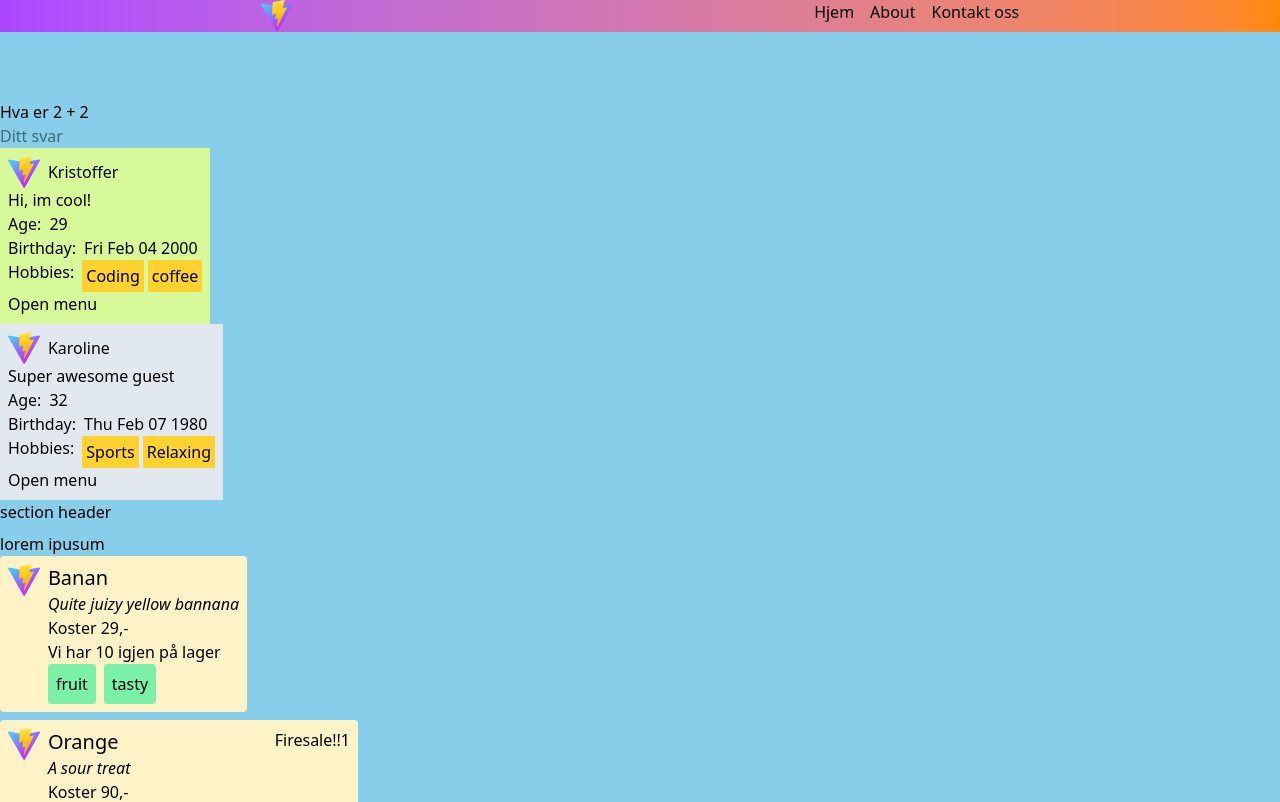
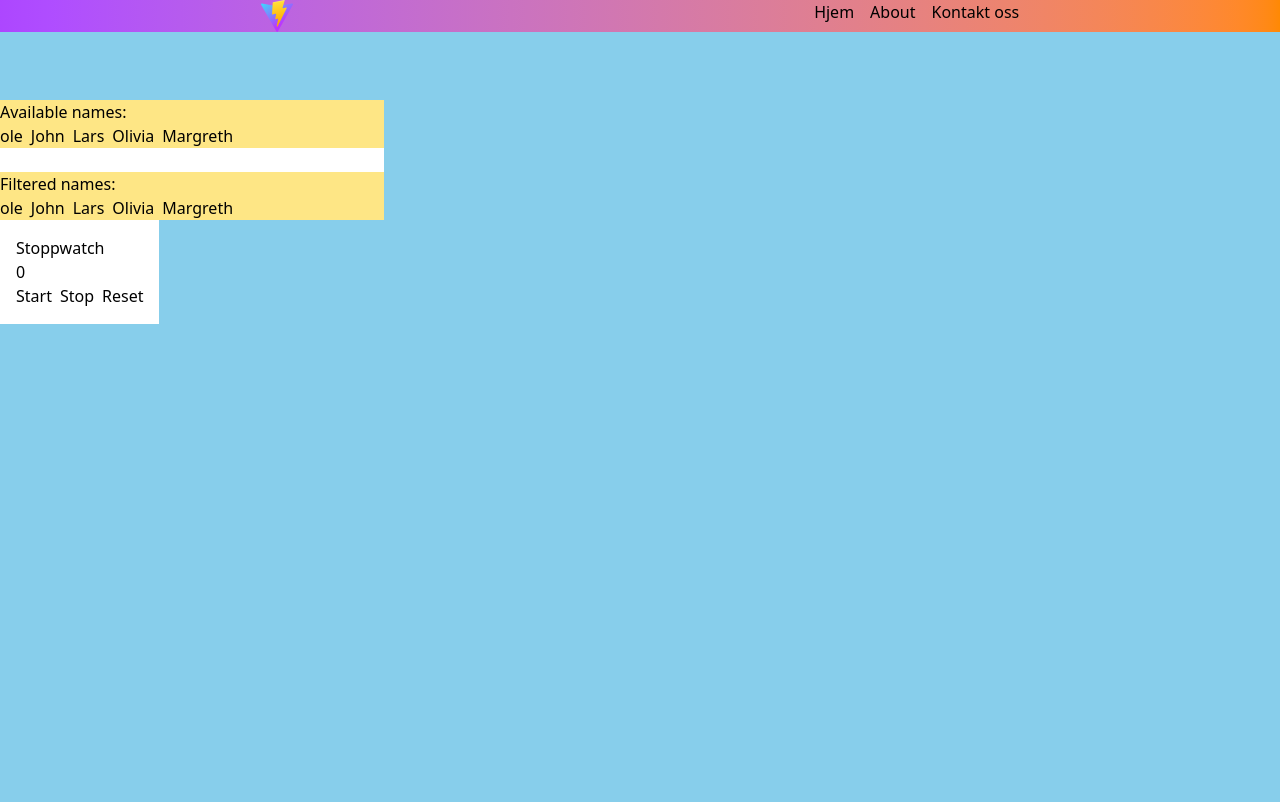
Before and after one commit to Fontenehuset-Bergen/react-workshop, a React (Vite) app: page / in a window 1280 px wide. Shown: the top 802 px of the page. Built offline with nearby package versions, Linux system fonts and the light colour scheme.

Commit message:
week 2.5 mid lecture update

```diff
--- a/src/assets/style/index.css
+++ b/src/assets/style/index.css
@@ -16,3 +16,8 @@ main {
     margin-top: 100px;
     flex: 1
 }
+
+input {
+    background-color: white;
+    color: black
+}
--- /dev/null
+++ b/src/components/examples/useRef.tsx
@@ -0,0 +1,30 @@
+import { useEffect, useRef, useState } from "react";
+
+export function ExampleUseRef() {
+  const [isVisible, setIsVisible] = useState<boolean>(false);
+  const buttonRef = useRef<HTMLButtonElement | null>(null);
+
+  useEffect(() => {
+    function handleScroll() {
+      setIsVisible(window.scrollY > 0);
+    }
+
+    window.addEventListener("scroll", handleScroll);
+    return () => window.removeEventListener("scroll", handleScroll);
+  }, []);
+
+  return (
+    <button
+      type="button"
+      className={`${
+        isVisible ? "block" : "hidden"
+      } fixed bottom-2 right-2 bg-red-300`}
+      ref={buttonRef}
+      onClick={()=> {
+        window.scrollTo({top: 0, behavior: "smooth"})
+      }}
+    >
+      Go up
+    </button>
+  );
+}
--- /dev/null
+++ b/src/components/examples/useRef2.tsx
@@ -0,0 +1,18 @@
+import { useState } from "react";
+
+export function ExampleUseRef2() {
+  const [stoppwatchTime, setStoppwatchTime] = useState<number>(0);
+
+
+  return (
+    <div className="bg-white p-4 w-fit">
+      <h1>Stoppwatch</h1>
+      <p>{stoppwatchTime}</p>
+      <span className="flex gap-2">
+        <button type="button">Start</button>
+        <button type="button">Stop</button>
+        <button type="button">Reset</button>
+      </span>
+    </div>
+  );
+}
--- /dev/null
+++ b/src/components/examples/useState.tsx
@@ -0,0 +1,33 @@
+import { useState, type ChangeEvent } from "react";
+
+interface ExampleProps {
+  names: string[];
+}
+
+export function ExampleUseState({ names }: ExampleProps) {
+  const [filteredNames, setFilteredNames] = useState(names);
+
+  function handleChange(event: ChangeEvent<HTMLInputElement>) {
+    const searchInput = event.currentTarget.value
+    const newNames = names.filter((name)=> name.includes(searchInput))
+    setFilteredNames(newNames)
+  }
+
+  return (
+    <div className="flex flex-col w-96 bg-amber-200">
+      <h2>Available names:</h2>
+      <span className="flex gap-2">
+        {names.map((name, index) => (
+          <p key={name + index}>{name}</p>
+        ))}
+      </span>
+      <input onChange={handleChange}/>
+      <h2>Filtered names:</h2>
+      <span className="flex gap-2">
+        {filteredNames.map((name, index) => (
+          <p key={name + index}>{name}</p>
+        ))}
+      </span>
+    </div>
+  );
+}
--- /dev/null
+++ b/src/components/feature/TodoList.tsx
@@ -0,0 +1,48 @@
+import { useState, type ChangeEvent } from "react";
+
+interface TodoListProps {
+  initialValue: string[];
+}
+
+export function TodoList(props: TodoListProps) {
+  const { initialValue } = props;
+  const [todoList, setTodoList] = useState<string[]>(initialValue);
+  const [inputValue, setInputValue] = useState("");
+
+  function handleInput() {
+    if (inputValue.length > 3) {
+      setTodoList((old) => [...old, inputValue]);
+    }
+  }
+
+  function handleChange(event: ChangeEvent<HTMLInputElement>) {
+    setInputValue(event.target.value);
+  }
+
+  function removeTodoItem(todo: string) {
+    const newTodoList = todoList.filter((existingTodo) => existingTodo != todo);
+    setTodoList(newTodoList);
+  }
+
+  return (
+    <div className="w-fit flex flex-col gap-2 bg-stone-700 text-white">
+      <h2 className="text-2xl">Todo-list</h2>
+      {todoList.map((todo) => (
+        <span className="flex gap-2">
+          <p>{todo}</p>
+          <button onClick={() => removeTodoItem(todo)} className="bg-red-600">
+            X
+          </button>
+        </span>
+      ))}
+      <input
+        placeholder="Add a todo item"
+        onChange={handleChange}
+        className="bg-white text-black"
+      />
+      <button className="p-2 bg-amber-500" onClick={handleInput}>
+        Add
+      </button>
+    </div>
+  );
+}
--- /dev/null
+++ b/src/components/ui/cards/example.tsx
@@ -0,0 +1,16 @@
+import { useEffect, useRef, useState } from "react"
+
+interface ExampleProps {
+    name: string
+}
+
+export function Example({name}: ExampleProps) {
+    const [newName, setName] = useState(name)
+    const [time, setTime] = useState(1000)
+    const userName = useRef(name)
+
+
+
+
+    return <p>{newName}</p>
+}
--- a/src/main.tsx
+++ b/src/main.tsx
@@ -2,61 +2,19 @@ import "./assets/style/index.css";
 
 import { StrictMode } from "react";
 import { createRoot } from "react-dom/client";
-import { MyButton } from "./components/ui/buttons/Button";
 import { HeaderLayout } from "./components/layout/Header";
 import { FooterLayout } from "./components/layout/Footer";
-import { SectionLayout } from "./components/layout/Sections";
-import { ProduceCard } from "./components/ui/cards/ProduceCard";
-import { UserProfileCard } from "./components/ui/cards/UserProfile";
-import { Questioneer } from "./components/ui/cards/Questioneer";
+import { ExampleUseState } from "./components/examples/useState";
+import { ExampleUseRef } from "./components/examples/useRef";
+import { ExampleUseRef2 } from "./components/examples/useRef2";
 
 createRoot(document.getElementById("root")!).render(
   <StrictMode>
     <HeaderLayout />
-    <main>
-      <Questioneer />
-      <UserProfileCard
-        age={29}
-        avatar="/vite.svg"
-        description="Hi, im cool!"
-        username="Kristoffer"
-        hobbies={["Coding", "coffee"]}
-        dateOfBirth={new Date(2000, 1, 4)}
-        isMember={true}
-      />
-      <UserProfileCard
-        age={32}
-        avatar="/vite.svg"
-        description="Super awesome guest"
-        username="Karoline"
-        hobbies={["Sports", "Relaxing"]}
-        dateOfBirth={new Date(1980, 1, 7)}
-      />
-
-      <SectionLayout>
-        <h1>section header</h1>
-        <p>lorem ipusum</p>
-      </SectionLayout>
-      <SectionLayout>
-        <ProduceCard
-          name="Banan"
-          description="Quite juizy yellow bannana"
-          picture="/vite.svg"
-          price={29}
-          qnt={10}
-          tags={["fruit", "tasty"]}
-        />
-        <ProduceCard
-          name="Orange"
-          description="A sour treat"
-          picture="/vite.svg"
-          price={90}
-          qnt={2}
-          tags={["vegtable", "soury", "smelly"]}
-          onSale={true}
-        />
-      </SectionLayout>
-      <MyButton />
+    <main style={{minHeight: 2000}}>
+      <ExampleUseState names={["ole", "John", "Lars", "Olivia", "Margreth"]}/>
+      <ExampleUseRef />
+      <ExampleUseRef2 />
     </main>
     <FooterLayout />
   </StrictMode>
```
